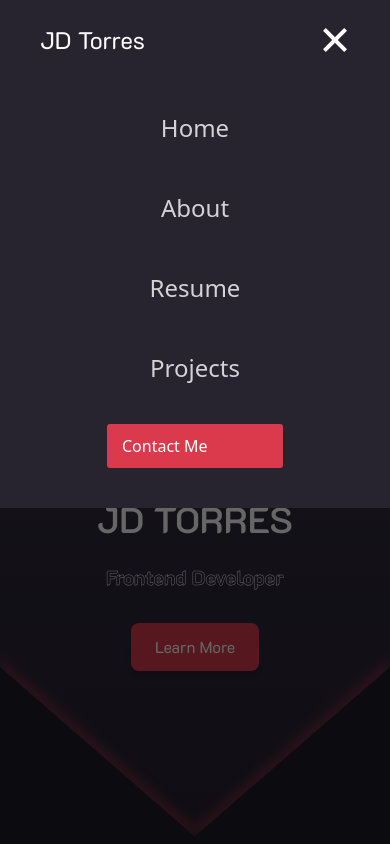
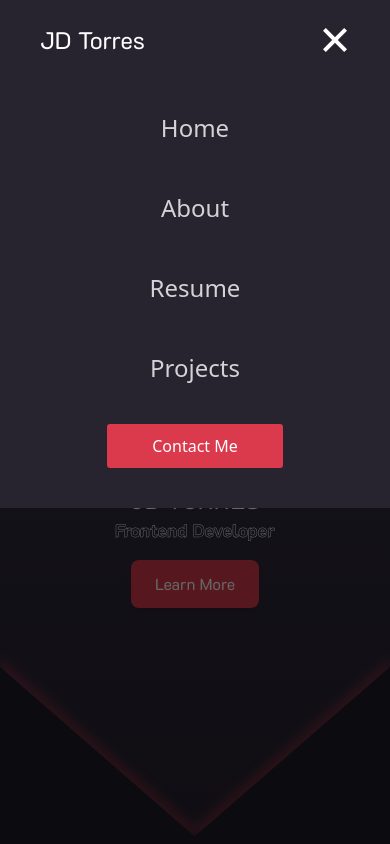
Before and after one commit to Juantorreser/web-dev-portfolio, a React (Vite) app: page / in a window 390 px wide. Both pictures are taken after a click on the element 335 px from the left and 40 px from the top of the page. Shown: the top 844 px of the page. Built offline with nearby package versions, Linux system fonts and the light colour scheme.

Commit message:
Fix sizes and buttons

```diff
--- a/src/components/Hero.jsx
+++ b/src/components/Hero.jsx
@@ -22,7 +22,7 @@ const Hero = () => {
   };
   return (
     <section id="hero" className=" h-svh flex items-center justify-center flex-col w-full">
-      <div className="text-center k2d h-[80%] gap-10 flex justify-center items-center flex-col-reverse lg:flex-row">
+      <div className="text-center k2d h-[80%] gap-2 lg:gap-10 flex justify-center items-center flex-col-reverse lg:flex-row">
         <motion.div
           initial="hidden"
           animate="visible"
@@ -35,19 +35,19 @@ const Hero = () => {
           </motion.h1>
 
           <motion.h2
-            className="text-4xl lg:text-5xl xl:text-7xl mt-4 font-semibold"
+            className="text-2xl md:text-4xl lg:text-5xl xl:text-7xl  lg:mt-2 font-semibold"
             variants={itemVariants}>
             JD TORRES
           </motion.h2>
 
           <motion.h3
-            className="text-xl xl:text-6xl mt-6 text-border font-black"
+            className="text-lg md:text-xl lg:text-3xl xl:text-6xl lg:mt-2 text-border font-black"
             variants={itemVariants}>
             Frontend Developer
           </motion.h3>
 
           <motion.button
-            className="mt-8 px-6 py-3 bg-pri rounded-lg shadow-md hover:opacity-75 transition"
+            className="mt-4 lg:mt-7 px-6 py-3 bg-pri rounded-lg shadow-md hover:opacity-75 transition"
             whileHover={{scale: 1.05}} // Adds hover animation
             whileTap={{scale: 0.95}} // Adds tap animation
             variants={itemVariants}>
@@ -58,7 +58,7 @@ const Hero = () => {
           <img
             src="/hero.png"
             alt="Hero Image"
-            className="heroImage w-[250px] lg:w-[350px] xl:w-[650px]"
+            className="heroImage w-[220px] md:w-[260px] lg:w-[350px] xl:w-[650px]"
           />
         </div>
       </div>
--- a/src/components/ui/Navbar.jsx
+++ b/src/components/ui/Navbar.jsx
@@ -82,7 +82,7 @@ const Navbar = () => {
             <a
               href="#contact"
               onClick={() => setMenuOpen(false)}
-              className="block md:hidden btn-pri text-white font-light w-44">
+              className="block md:hidden btn-pri text-white font-light w-44 text-center">
               Contact Me
             </a>
           </ul>
```
